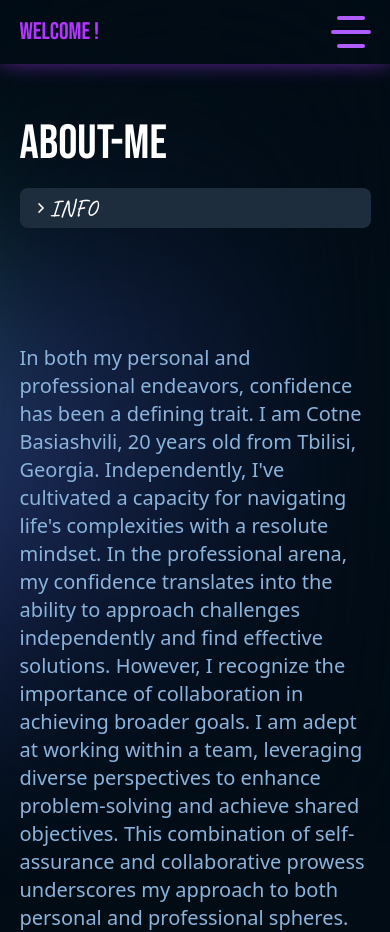
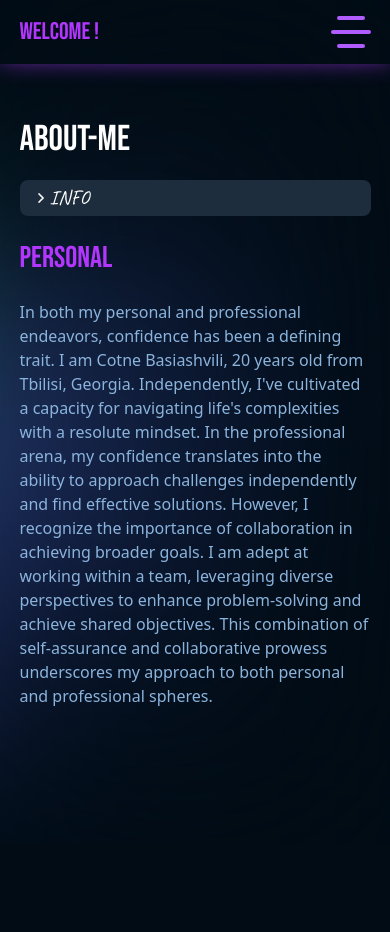
Before and after one commit to Cotne2003/my-portfolio-site, a Next.js app: page /about in a window 390 px wide. Both pictures are taken after a click on the element "INFO". After the commit the page ends 844 px from the top, so only its background shows below. Built offline with nearby package versions, Linux system fonts and the light colour scheme.

Commit message:
added about page responsive styles

```diff
--- a/app/layout.tsx
+++ b/app/layout.tsx
@@ -17,7 +17,7 @@ export default function RootLayout({
 }) {
   return (
     <html lang="en">
-      <body className={inter.className + " overflow-hidden"}>
+      <body className={inter.className}>
         <Header />
         {children}
       </body>
--- a/components/about/AboutPage.tsx
+++ b/components/about/AboutPage.tsx
@@ -30,7 +30,7 @@ const AboutPage = () => {
   };
 
   return (
-    <main className="h-[100vh] flex pl-[8%] pt-[150px] gap-[5%] max-lg:flex-col max-lg:px-[5%] max-lg:pt-[120px]">
+    <main className="h-[100vh] flex pl-[8%] pt-[150px] gap-[5%] max-lg:flex-col max-lg:px-[5%] max-lg:pt-[120px] max-lg:gap-[0px]">
       <FirstSection
         persHandler={persHandler}
         pers={pers}
--- a/components/about/FirstSection.tsx
+++ b/components/about/FirstSection.tsx
@@ -16,12 +16,41 @@ const FirstSection = ({ persHandler, pers, profHandler, prof }: Props) => {
   const infoHandler = () => {
     setInfo(!info);
   };
+  const waitedH2 = () => {
+    if (info === false && pers === true) {
+      return (
+        <motion.h2
+          initial={{ opacity: 0 }}
+          whileInView={{ opacity: 1 }}
+          viewport={{ once: true }}
+          transition={{ duration: 1 }}
+          className="absolute top-[240px] text-3xl text-[#B336FF] lg:hidden"
+        >
+          personal
+        </motion.h2>
+      );
+    } else if (info === false && prof === true) {
+      return (
+        <motion.h2
+          initial={{ opacity: 0 }}
+          whileInView={{ opacity: 1 }}
+          viewport={{ once: true }}
+          transition={{ duration: 1 }}
+          className="absolute top-[240px] text-3xl text-[#B336FF] lg:hidden"
+        >
+          proffesional
+        </motion.h2>
+      );
+    } else {
+      return null;
+    }
+  };
   return (
     <section className="w-[220px] max-lg:w-full">
-      <h2 className="text-5xl">about-me</h2>
+      <h2 className="text-5xl max-lg:text-4xl">about-me</h2>
       <div className="mt-[40px] max-lg:mt-[20px] max-lg:h-[120px]">
         <div
-          className="rounded-lg py-1 pl-4 bg-[#1e2d3d] text-2xl Caveat uppercase flex items-center gap-1 cursor-pointer"
+          className="rounded-lg py-1 pl-4 bg-[#1e2d3d] text-2xl Caveat uppercase flex items-center gap-1 cursor-pointer max-lg:text-xl"
           onClick={infoHandler}
         >
           <span className={`${info ? "rotate-90" : "rotate-0"}`}>
@@ -63,6 +92,7 @@ const FirstSection = ({ persHandler, pers, profHandler, prof }: Props) => {
           )}
         </AnimatePresence>
       </div>
+      {waitedH2()}
       <div className="max-lg:hidden">
         <ContactsList />
       </div>
--- a/components/about/SecondSection.tsx
+++ b/components/about/SecondSection.tsx
@@ -77,7 +77,7 @@ const SecondSection = ({
       </div>
       {pers ? (
         <motion.p
-          className="mt-[37px] text-[#8bb4dd] text-xl font-sans max-lg:mt-0"
+          className="mt-[37px] text-[#8bb4dd] text-xl font-sans max-lg:mt-0 max-lg:text-base"
           initial={{ opacity: 0 }}
           whileInView={{ opacity: 1 }}
           viewport={{ once: true }}
@@ -86,7 +86,7 @@ const SecondSection = ({
           {persTxt}
         </motion.p>
       ) : prof ? (
-        <motion.p className="mt-[37px] text-[#8bb4dd] text-xl font-sans max-lg:mt-0">
+        <motion.p className="mt-[37px] text-[#8bb4dd] text-xl font-sans max-lg:mt-0 max-lg:text-base">
           {profTxt}
         </motion.p>
       ) : (
--- a/components/header/MobileMenu.tsx
+++ b/components/header/MobileMenu.tsx
@@ -15,7 +15,7 @@ const MobileMenu = ({ menuHandler }: Props) => {
       whileInView={{ opacity: 1, x: 0 }}
       transition={{ duration: 1 }}
       exit={{ opacity: 0, x: -300 }}
-      className="fixed top-[65px] bg-[#010c15] h-[100vh] w-full z-10 md:hidden overflow-hidden"
+      className="fixed top-[65px] bg-[#010c15] h-[90vh] w-full z-10 md:hidden overflow-hidden"
     >
       <nav className="flex flex-col justify-start">
         <Link
```
